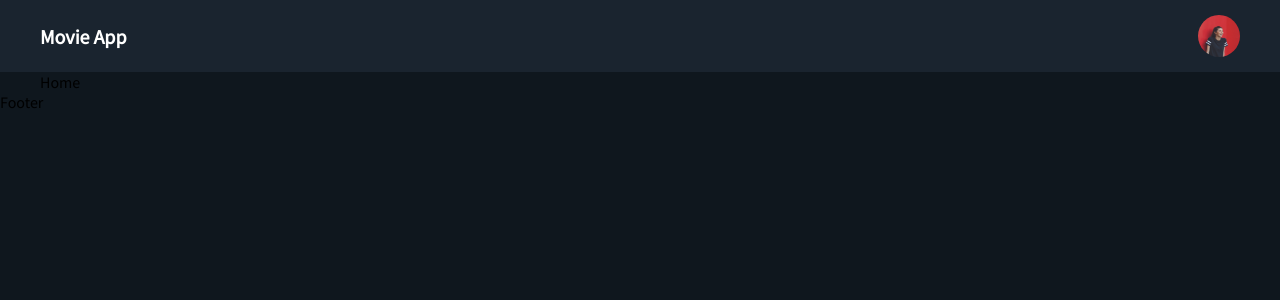
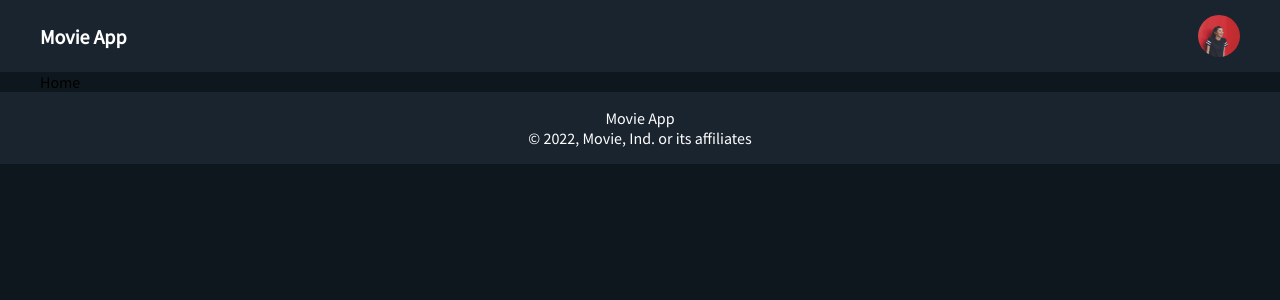
Before and after one commit to Kashyap2424/react-redux-toolkit-movie-application, a React (Create React App) app: page / in a window 1280 px wide. Shown: the top 300 px of the page. Built offline with nearby package versions, Linux system fonts and the light colour scheme.

Commit message:
Add some styling in footer.

```diff
--- a/src/components/Footer/Footer.js
+++ b/src/components/Footer/Footer.js
@@ -3,7 +3,12 @@ import React from "react";
 import "./Footer.scss";
 
 const Footer = () => {
-  return <div>Footer</div>;
+  return (
+    <div className="footer">
+      <div>Movie App</div>
+      <div>© 2022, Movie, Ind. or its affiliates</div>
+    </div>
+  );
 };
 
 export default Footer;
--- a/src/components/Footer/Footer.scss
+++ b/src/components/Footer/Footer.scss
@@ -0,0 +1,11 @@
+@import '../../common/color.scss';
+
+.footer {
+    color: $font-primary;
+    background: $secondary-color;
+    height: 72px;
+    display: flex;
+    justify-content: center;
+    align-items: center;
+    flex-direction: column;
+}
```
